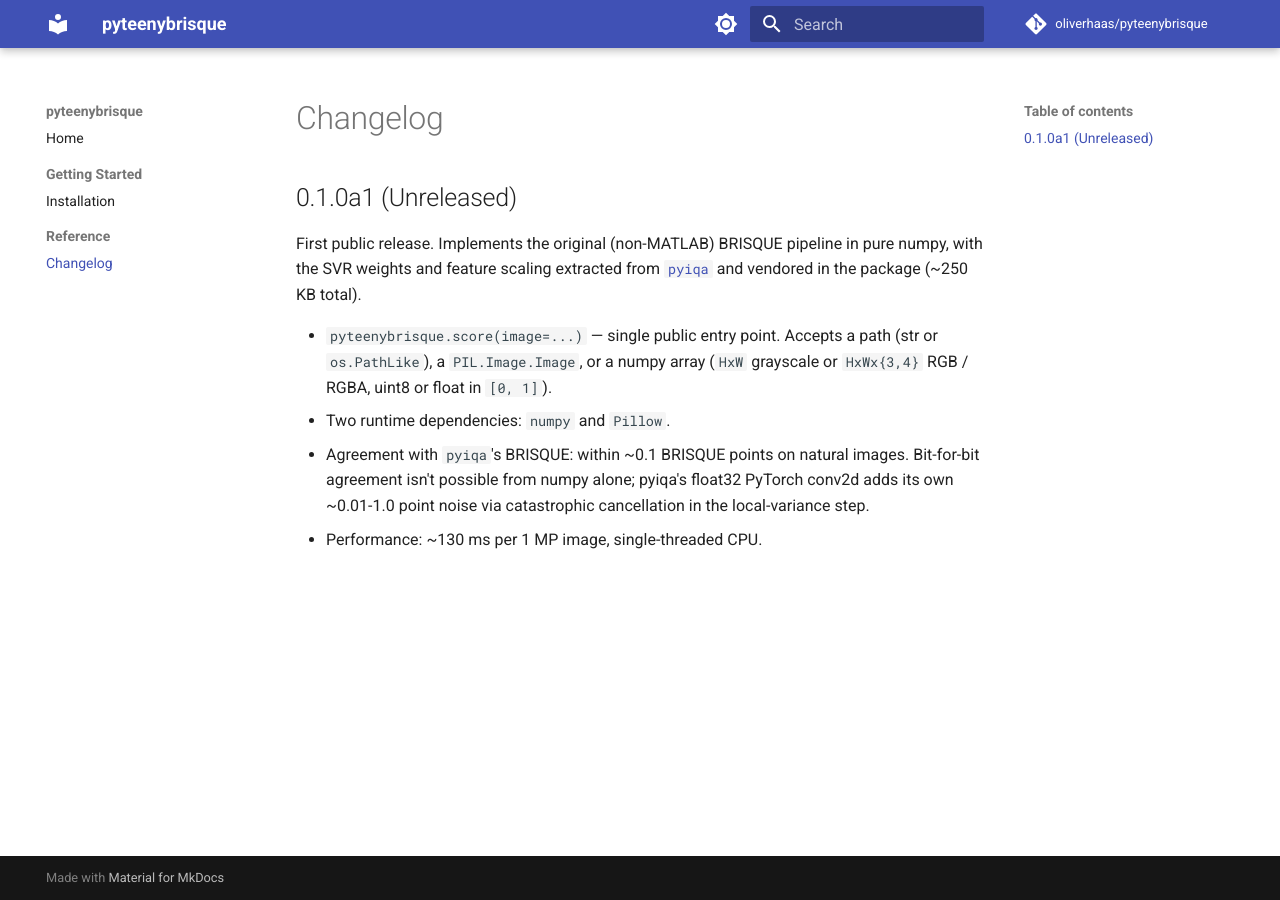
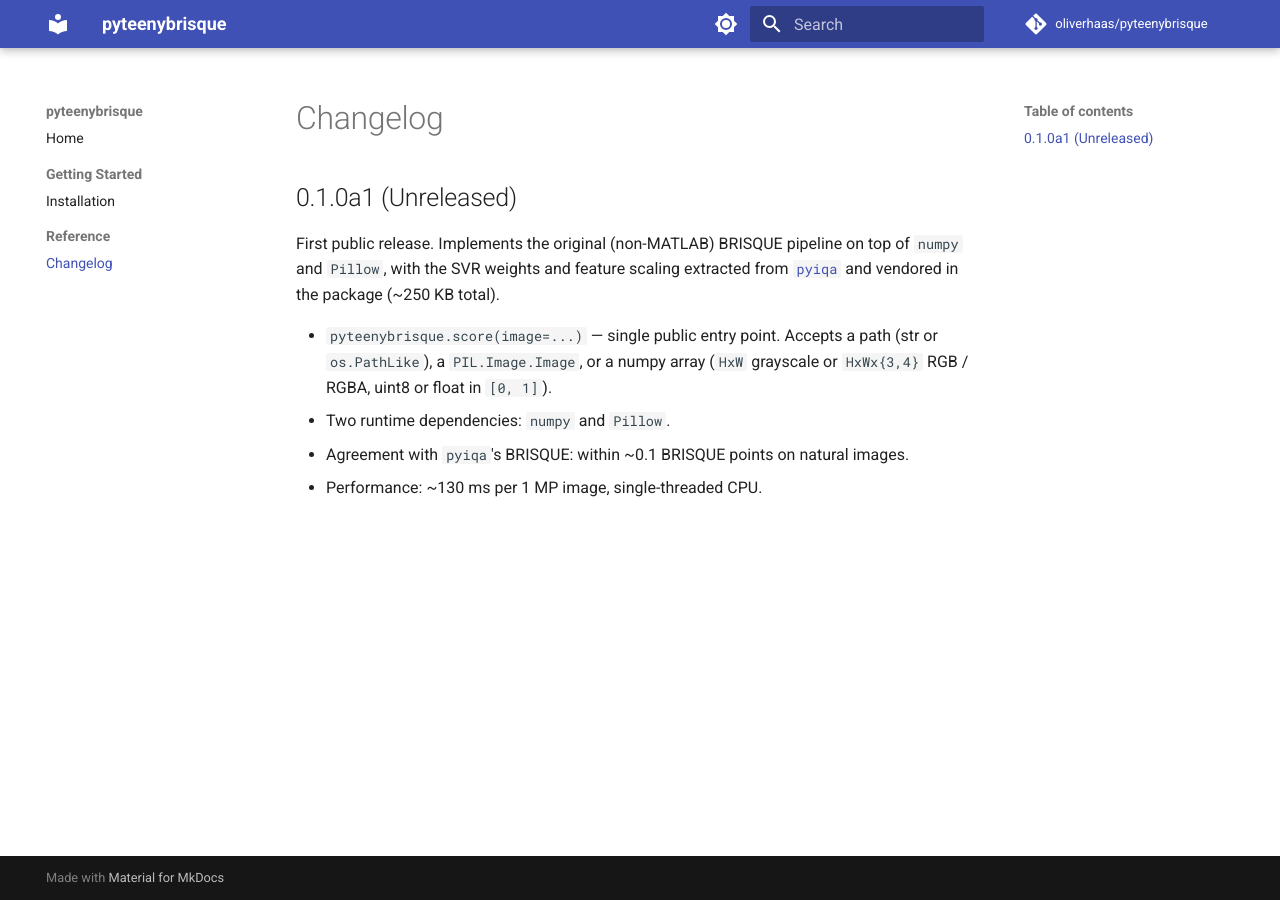
Before and after one commit to oliverhaas/pyteenybrisque, an MkDocs documentation site: the page built from docs/reference/changelog.md, in a window 1280 px wide. Built offline with MkDocs 1.6.1 and Material for MkDocs 9.7.7, drawn with Linux system fonts in a browser that asks for light colours; comment, search, counter and statistics services are not loaded; the version menu is left out.

Commit message:
docs: stop calling it numpy-only; drop the float32-noise rationale
We have a runtime dependency on Pillow, so "numpy-only" was misleading.
README headline, docs/index.md, package docstring, and the pyproject
description now state "numpy and Pillow" plainly.

Also remove the "bit-for-bit agreement isn't possible from numpy alone"
justification from the README, docs, test file, and changelog. The
agreement number (~0.1 BRISQUE points on natural images) speaks for
itself; the why is implementation noise that nobody using the package
needs to read about.

```diff
--- a/docs/reference/changelog.md
+++ b/docs/reference/changelog.md
@@ -3,16 +3,14 @@
 ## 0.1.0a1 (Unreleased)
 
 First public release. Implements the original (non-MATLAB) BRISQUE pipeline
-in pure numpy, with the SVR weights and feature scaling extracted from
-[`pyiqa`](https://github.com/chaofengc/IQA-PyTorch) and vendored in the
-package (~250 KB total).
+on top of `numpy` and `Pillow`, with the SVR weights and feature scaling
+extracted from [`pyiqa`](https://github.com/chaofengc/IQA-PyTorch) and
+vendored in the package (~250 KB total).
 
 - `pyteenybrisque.score(image=...)` — single public entry point. Accepts a
   path (str or `os.PathLike`), a `PIL.Image.Image`, or a numpy array
   (`HxW` grayscale or `HxWx{3,4}` RGB / RGBA, uint8 or float in `[0, 1]`).
 - Two runtime dependencies: `numpy` and `Pillow`.
 - Agreement with `pyiqa`'s BRISQUE: within ~0.1 BRISQUE points on natural
-  images. Bit-for-bit agreement isn't possible from numpy alone; pyiqa's
-  float32 PyTorch conv2d adds its own ~0.01-1.0 point noise via
-  catastrophic cancellation in the local-variance step.
+  images.
 - Performance: ~130 ms per 1 MP image, single-threaded CPU.
--- a/pyproject.toml
+++ b/pyproject.toml
@@ -1,7 +1,7 @@
 [project]
 name = "pyteenybrisque"
 version = "0.1.0a1"
-description = "Minimal numpy-only BRISQUE no-reference image quality scorer."
+description = "Minimal BRISQUE no-reference image quality scorer (numpy + Pillow)."
 readme = "README.md"
 license = { text = "MIT" }
 requires-python = ">=3.14"
--- a/pyteenybrisque/__init__.py
+++ b/pyteenybrisque/__init__.py
@@ -1,4 +1,4 @@
-"""Minimal numpy-only BRISQUE no-reference image quality scorer."""
+"""Minimal BRISQUE no-reference image quality scorer (numpy + Pillow)."""
 
 from os import PathLike
 
```
Also changed, not shown: README.md (+5 -8 lines), docs/index.md (+3 -6 lines), 1 other file.
